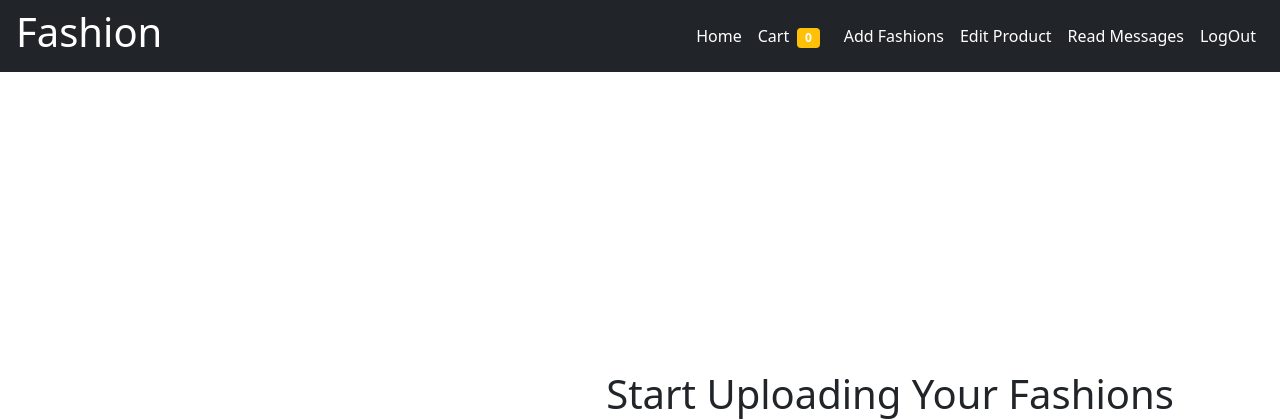
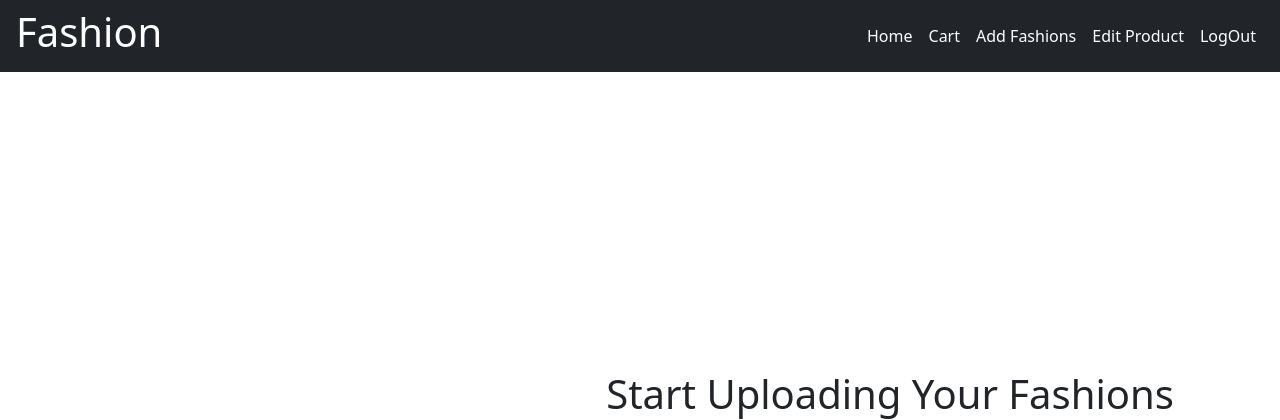
Before and after one commit to BrightJ728/webtechFinal, a PHP site: page /admin.php in a window 1280 px wide; the page is wider, and only the part inside the window is pictured. Shown: the top 420 px of that part. Run offline with PHP 8.4, Linux system fonts and the light colour scheme; data that the repository does not hold is empty; some libraries are stand-ins or nearby versions.

Commit message:
Add files via upload

```diff
--- a/header.php
+++ b/header.php
@@ -31,17 +31,14 @@
         <a class="nav-link text-white" href="views/crud.php">Edit Product</a>
       </li>
       </li>
-         <li class="nav-item">
-        <a class="nav-link text-white" href="views/messages.php">Read Messages</a>
-      </li>
+
       <li class="nav-item">
-        <a class="nav-link text-white" href="views/logout.php">LogOut</a>
+        <a class="nav-link text-white" href="views/logOut.php">LogOut</a>
       </li>
     </ul>
 
 	</nav>
 
-   <script src="scripts/script.js">
 
    </script>
 
```
